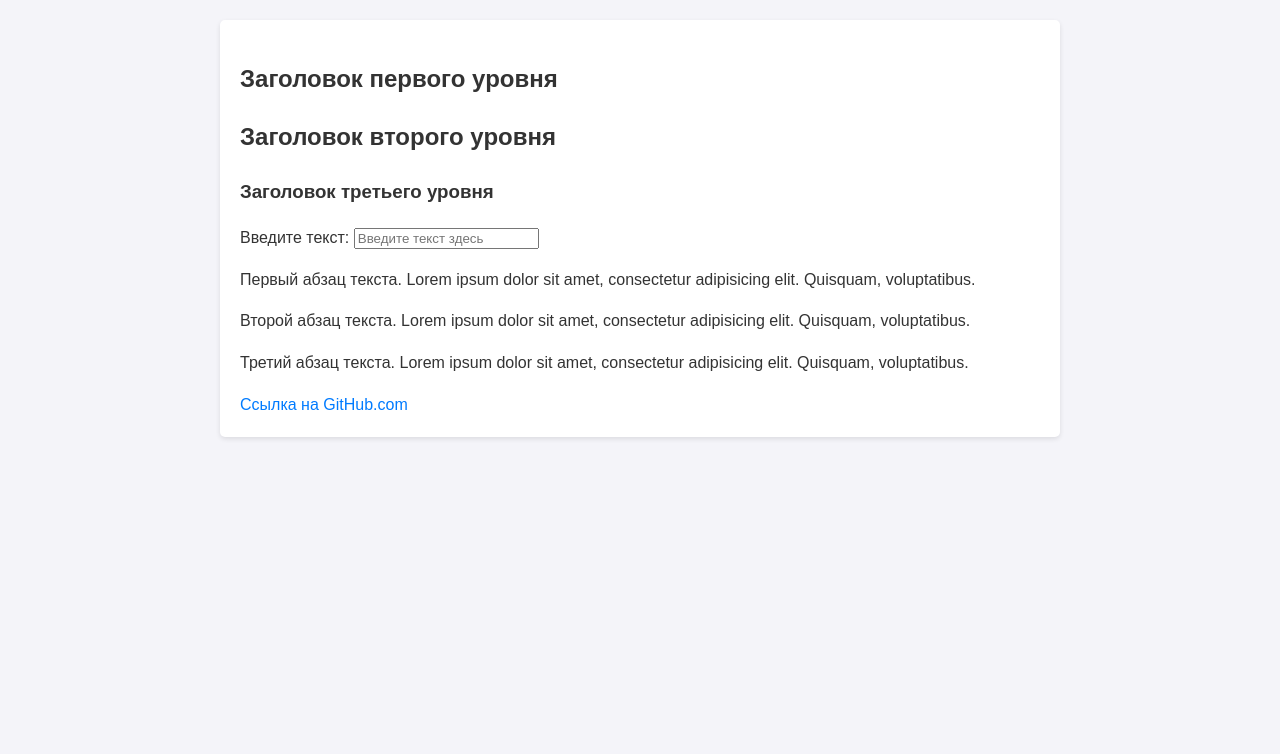
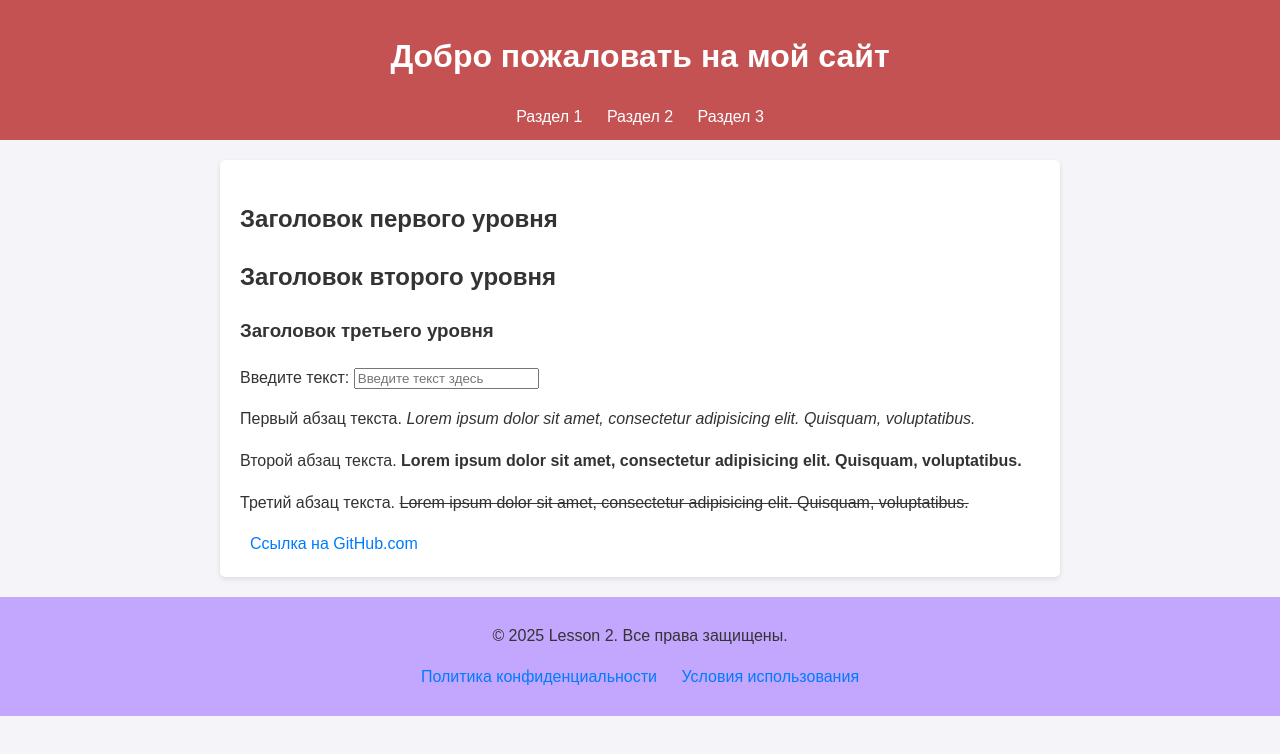
Before and after one commit to vista9/l2b, a plain HTML site: page index_12-47.html in a window 1280 px wide. Drawn offline with Linux system fonts and the light colour scheme.

Commit message:
практическая работа pz_15-01.html

```diff
--- a/index_12-47.html
+++ b/index_12-47.html
@@ -15,6 +15,20 @@
             color: #333;
         }
 
+        header {
+            background: #c45252;
+            color: white;
+            padding: 10px 0;
+            text-align: center;
+        }
+
+        footer {
+            background: #c3a6fd;
+            text-align: center;
+            padding: 10px 0;
+            margin-top: 20px;
+        }
+
         section {
             padding: 20px;
             background: #fff;
@@ -24,7 +38,13 @@
             border-radius: 5px;
         }
 
+        .nav-section {
+            color: white;
+            margin: 0 10px;
+        }
+
         a {
+            margin: 10px;
             color: #007BFF;
             text-decoration: none;
             transition: .25s;
@@ -38,6 +58,15 @@
 </head>
 
 <body>
+    <header>
+        <h1>Добро пожаловать на мой сайт</h1>
+        <nav>
+            <a href="#section1" class="nav-section">Раздел 1</a>
+            <a href="#section2" class="nav-section">Раздел 2</a>
+            <a href="#section3" class="nav-section">Раздел 3</a>
+        </nav>
+    </header>
+    <main>
         <section>
             <h1>Заголовок первого уровня</h1>
             <h2>Заголовок второго уровня</h2>
@@ -45,16 +74,24 @@
             <label for="input">Введите текст:</label>
             <input type="text" id="input" placeholder="Введите текст здесь">
             <p>
-            Первый абзац текста. Lorem ipsum dolor sit amet, consectetur adipisicing elit. Quisquam, voluptatibus.
+                Первый абзац текста. <i>Lorem ipsum dolor sit amet, consectetur adipisicing elit. Quisquam, voluptatibus.</i>
             </p>
             <p>
-            Второй абзац текста. Lorem ipsum dolor sit amet, consectetur adipisicing elit. Quisquam, voluptatibus.
+                Второй абзац текста. <b>Lorem ipsum dolor sit amet, consectetur adipisicing elit. Quisquam, voluptatibus.</b>
             </p>
             <p>
-            Третий абзац текста. Lorem ipsum dolor sit amet, consectetur adipisicing elit. Quisquam, voluptatibus.
+                Третий абзац текста. <s>Lorem ipsum dolor sit amet, consectetur adipisicing elit. Quisquam, voluptatibus.</s>
             </p>
             <a href="https://github.com/">Ссылка на GitHub.com</a>
         </section>
+    </main>
+    <footer>
+        <p>&copy; 2025 Lesson 2. Все права защищены.</p>
+        <p>
+            <a href="https://example.com/privacy">Политика конфиденциальности</a>
+            <a href="https://example.com/terms">Условия использования</a>
+        </p>
+    </footer>
 </body>
 
 </html>
```
Also changed, not shown: pz_15-01.html (added, +83 -0 lines), komaru.gif (added), 1 other file. Lines whose indentation alone changed are shown as unchanged.
